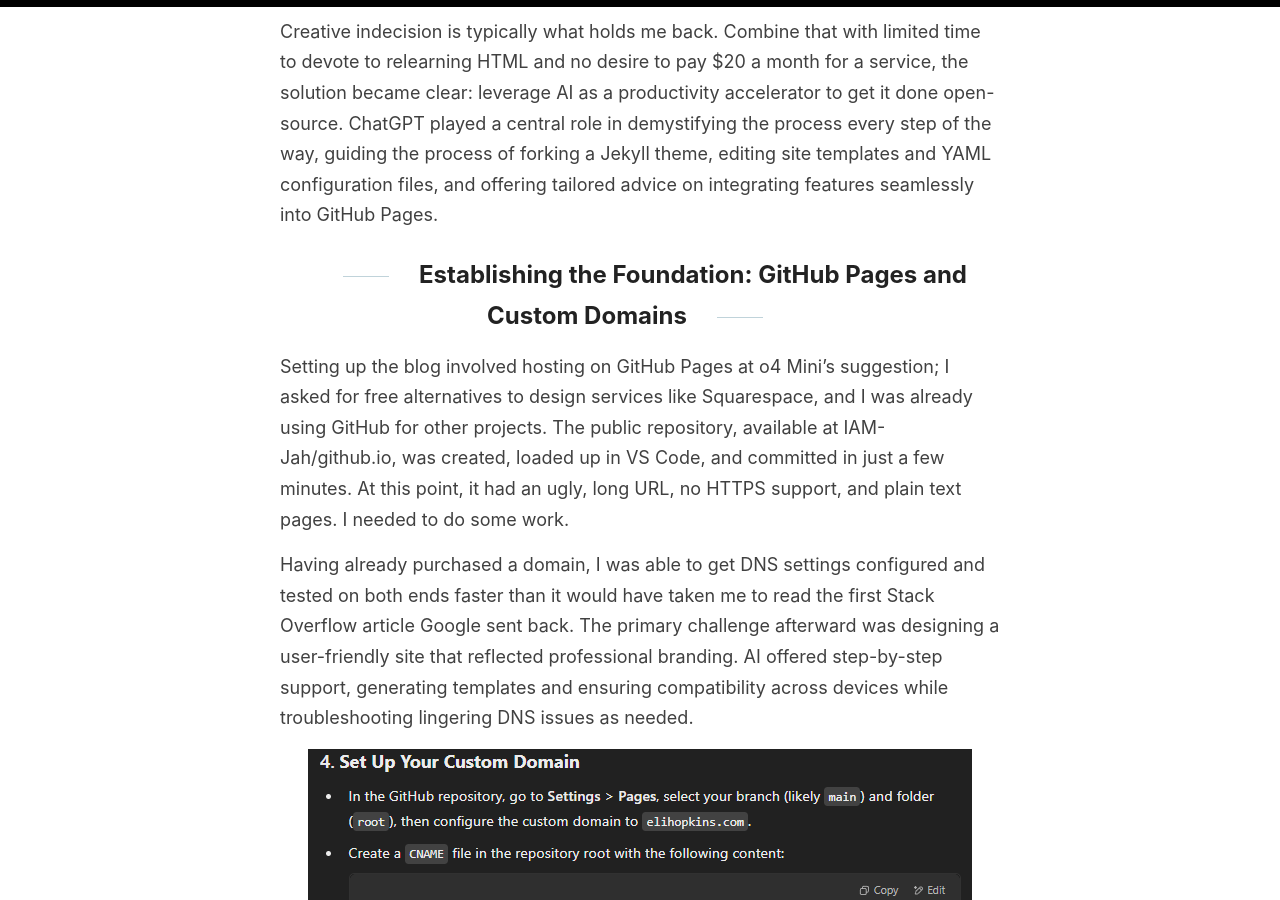
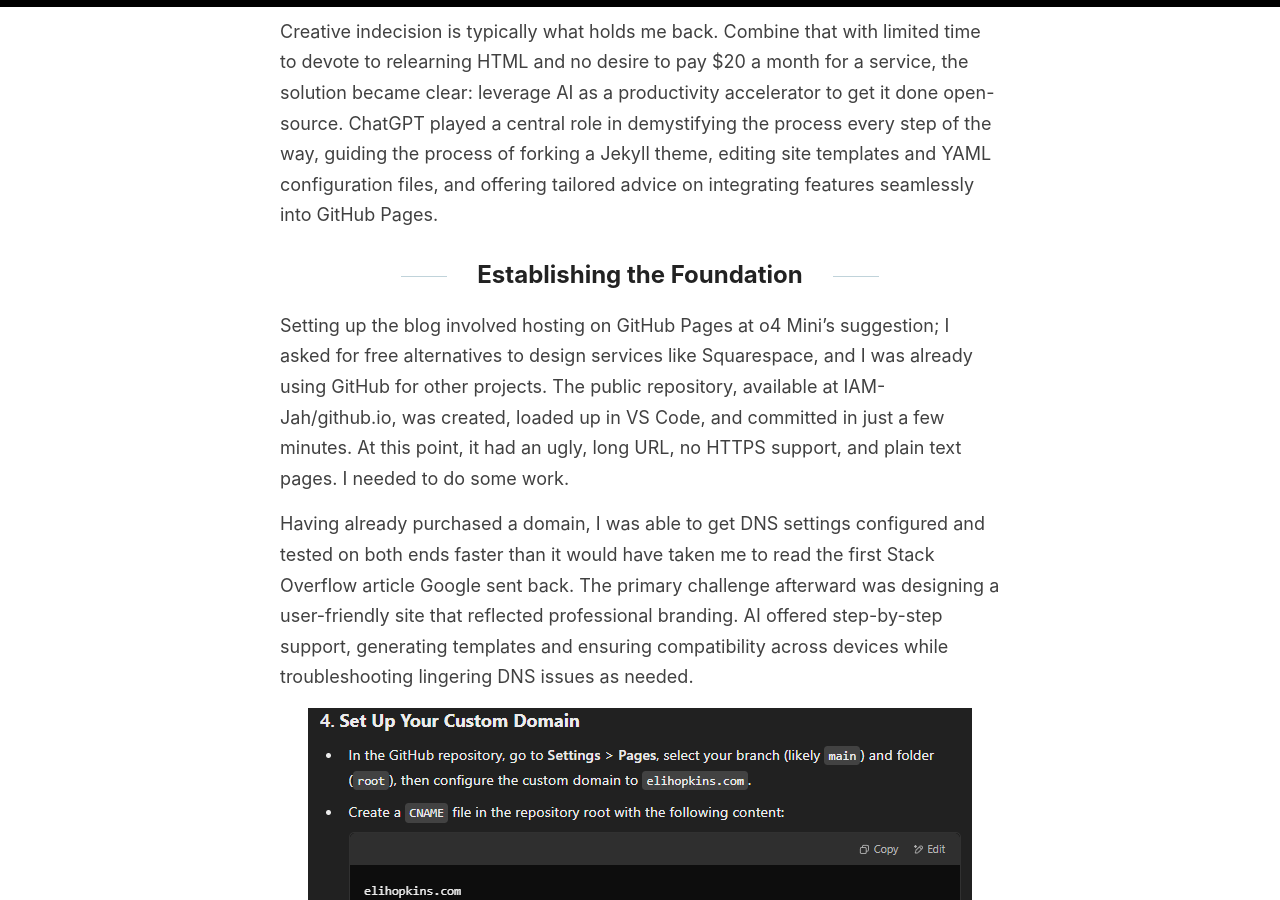
Before and after one commit to IAM-Jah/github.io, a Jekyll site: the page built from _posts/2025-02-02-turning-vision-to-reality.md, in a window 1280 px wide and 900 px high, scrolled down 1522 px. Built offline with Jekyll 4.4.1, drawn with Linux system fonts in a browser that asks for light colours; some of the changed text lies outside the part shown.

Commit message:
Update 2025-02-02-turning-vision-to-reality.md

```diff
--- a/_posts/2025-02-02-turning-vision-to-reality.md
+++ b/_posts/2025-02-02-turning-vision-to-reality.md
@@ -17,7 +17,7 @@
 
 Creative indecision is typically what holds me back. Combine that with limited time to devote to relearning HTML and no desire to pay $20 a month for a service, the solution became clear: leverage AI as a productivity accelerator to get it done open-source. ChatGPT played a central role in demystifying the process every step of the way, guiding the process of forking a Jekyll theme, editing site templates and YAML configuration files, and offering tailored advice on integrating features seamlessly into GitHub Pages.
 
-## Establishing the Foundation: GitHub Pages and Custom Domains
+## Establishing the Foundation
 
 Setting up the blog involved hosting on GitHub Pages at o4 Mini's suggestion; I asked for free alternatives to design services like Squarespace, and I was already using GitHub for other projects. The public repository, available at IAM-Jah/github.io, was created, loaded up in VS Code, and committed in just a few minutes. At this point, it had an ugly, long URL, no HTTPS support, and plain text pages. I needed to do some work.
 
```
Also changed, not shown: other parts of _posts/2025-02-02-turning-vision-to-reality.md (+1 -1 lines).
